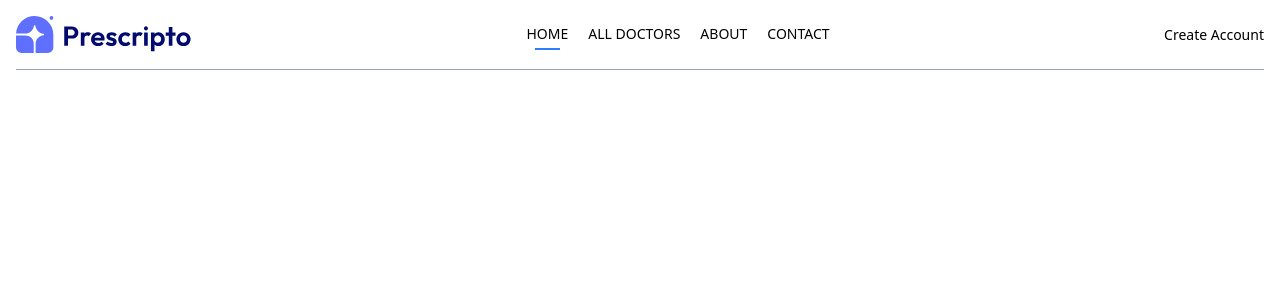
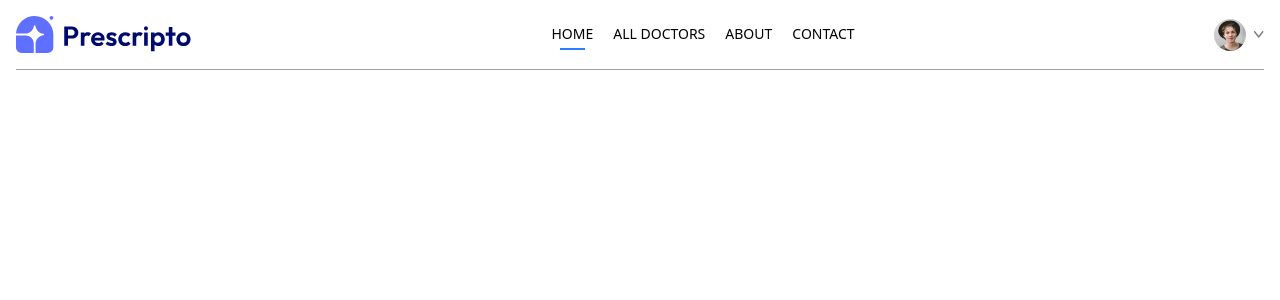
Before and after one commit to vaishal58/doctor-booking-app, a React (Vite) app in the folder frontend/: page / in a window 1280 px wide. Shown: the top 300 px of the page. Built offline with nearby package versions, Linux system fonts and the light colour scheme.

Commit message:
navbar changes

```diff
--- a/frontend/src/components/Navbar.jsx
+++ b/frontend/src/components/Navbar.jsx
@@ -1,9 +1,13 @@
-import React from 'react'
+import React, { useState } from 'react'
 import { assets } from '../assets/assets'
-import { NavLink } from 'react-router-dom'
+import { NavLink, useNavigate } from 'react-router-dom'
 
 const Navbar = () => {
-  return (
+  const navigate=useNavigate();
+  const [showMenu,setshowMenu]=useState(false);
+  const [token,setToken]=useState(true)
+
+    return (
     <div className='flex items-center justify-between text-sm py-4 mb-5 border-b border-b-gray-400'>
       <img className='w-44 cursor-pointer' src={assets.logo} alt=""></img>
       <ul className='hidden md:flex item-start gap-5 font-medium'>
@@ -25,8 +29,27 @@ const Navbar = () => {
         </NavLink>
       </ul>
 
-      <div>
-        <button>Create Account</button>
+      <div className='flex item-center gap-4'>
+        {
+            token
+            ?
+            <div className="flex items-center gap-2 cursor-pointer group relative">
+  <img className="w-8 rounded-full" src={assets.profile_pic} alt="" />
+  <img className="w-2.5" src={assets.dropdown_icon} alt="" />
+
+
+  <div className="absolute top-0 right-0 pt-14 text-base font-small text-gray-400 z-20 hidden group-hover:block">
+    <p className="px-4 py-2 hover:bg-gray-100">My Profile</p>
+    <p className="px-4 py-2 hover:bg-gray-100">My Appointment</p>
+    <p className="px-4 py-2 hover:bg-gray-100">Logout</p>
+  </div>
+</div>
+
+
+            : <button onClick={()=>navigate('/login')} className='bg-blue-500 text-white px-8 py-3 rounded-full font-light hidden md:block'>Create Account</button>
+
+        }
+
       </div>
     </div>
   )
```
